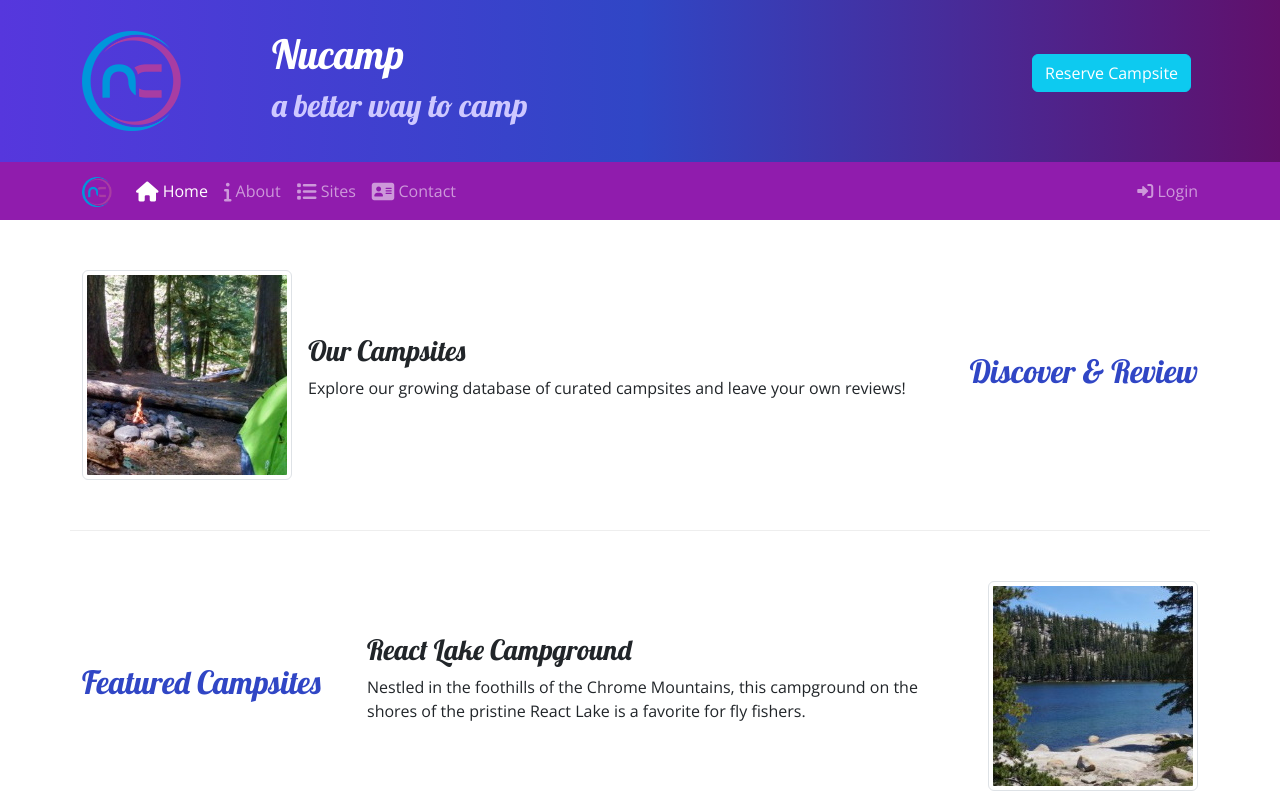
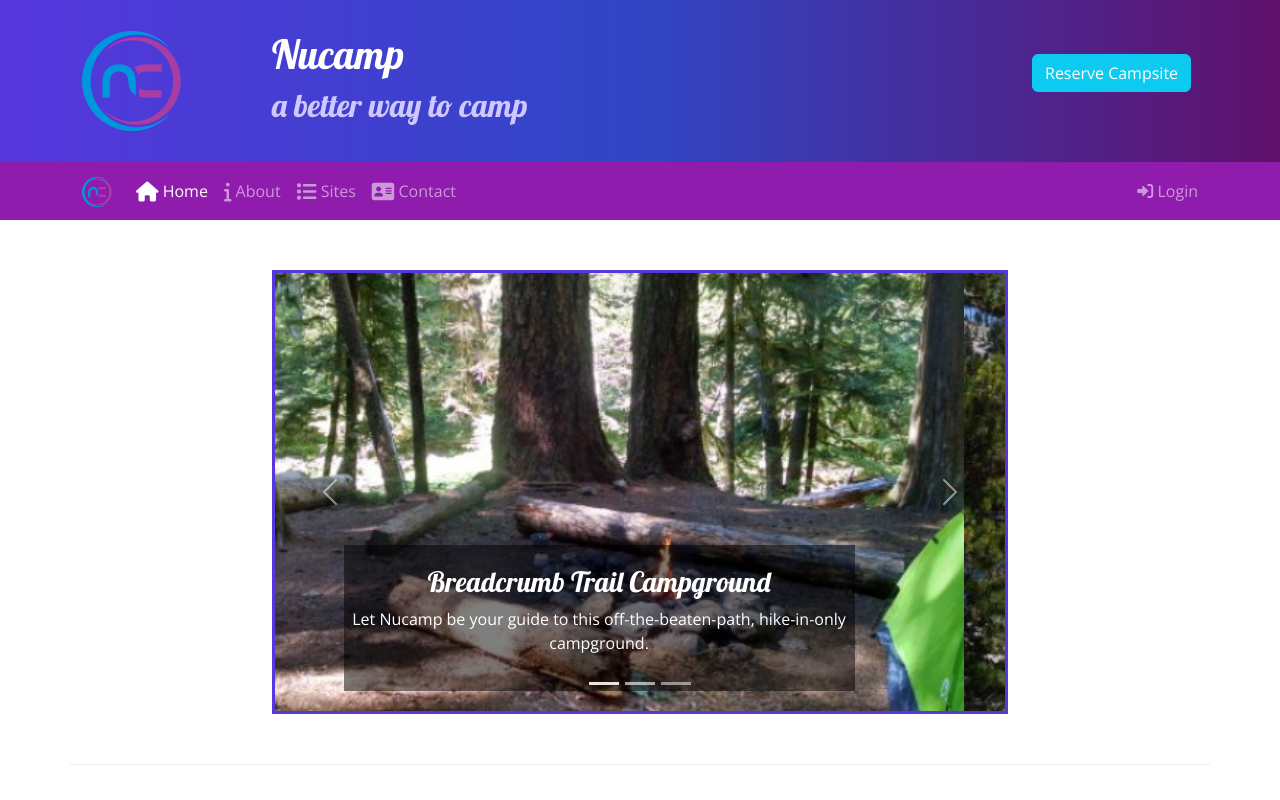
Before and after one commit to brandonweir/nucampsite, a plain HTML site: page index.html in a window 1280 px wide. Shown: the top 800 px of the page. Drawn offline with nearby package versions, Linux system fonts and the light colour scheme.

Commit message:
Carousel

```diff
--- a/css/styles.css
+++ b/css/styles.css
@@ -49,3 +49,10 @@ footer {
 .accordion-button {
     background-color: #d3d3d3;
   }
+
+.carousel-caption {
+    background-color: rgba(0, 0, 0, 0.5);
+}
+.carousel {
+    border: solid #5637DD;
+}
--- a/index.html
+++ b/index.html
@@ -155,6 +155,50 @@
     <!-- main section -->
     <main class="container">
 
+        <!-- carousel -->
+        <section class="row row-content">
+            <div class="col-md-8 mx-auto">
+                <div id="homeCarousel" class="carousel slide" data-bs-ride="carousel">
+                    <div class="carousel-indicators">
+                        <button type="button" data-bs-target="#homeCarousel" data-bs-slide-to="0" class="active"></button>
+                        <button type="button" data-bs-target="#homeCarousel" data-bs-slide-to="1"></button>
+                        <button type="button" data-bs-target="#homeCarousel" data-bs-slide-to="2"></button>
+                    </div>
+                    <div class="carousel-inner">
+                        <div class="carousel-item active">
+                            <img class="d-block w-100" src="img/breadcrumb-trail.jpg" alt="Breadcrumb Trail Campground" />
+                            <div class="carousel-caption">
+                                <h3>Breadcrumb Trail Campground</h3>
+                                <p class="d-none d-sm-block">Let Nucamp be your guide to this off-the-beaten-path, hike-in-only campground.</p>
+                            </div>
+                        </div>
+                        <div class="carousel-item">
+                            <img class="d-block w-100" src="img/react-lake.jpg" alt="React Lake Campground" />
+                            <div class="carousel-caption">
+                                <h3>React Lake Campground</h3>
+                                <p class="d-none d-sm-block">Nestled in the foothills of the Chrome Mountains, this campground on the shores of the pristine React Lake is a favorite for fly fishers.</p>
+                            </div>
+                        </div>
+                        <div class="carousel-item">
+                            <img class="d-block w-100" src="img/chrome-river.jpg" alt="Chrome River Campground" />
+                            <div class="carousel-caption">
+                                <h3>Chrome River Campground</h3>
+                                <p class="d-none d-sm-block">Spend a few sunny days and starry nights beneath a canopy of old-growth firs at this enchanting spot by the Chrome River.</p>
+                            </div>
+                        </div>
+                    </div>
+                    <a class="carousel-control-prev" href="#homeCarousel" role="button" data-bs-slide="prev">
+                        <span class="carousel-control-prev-icon"></span>
+                        <span class="sr-only">Previous</span>
+                    </a>
+                    <a class="carousel-control-next" href="#homeCarousel" role="button" data-bs-slide="next">
+                        <span class="carousel-control-next-icon"></span>
+                        <span class="sr-only">Next</span>
+                    </a>
+                </div>
+            </div>
+        </section>
+
     	<!-- discover section -->
         <section class="row row-content align-items-center" class="d-none d-sm-block">
             <div class="col-sm-4 col-md-3 order-sm-last">
```
